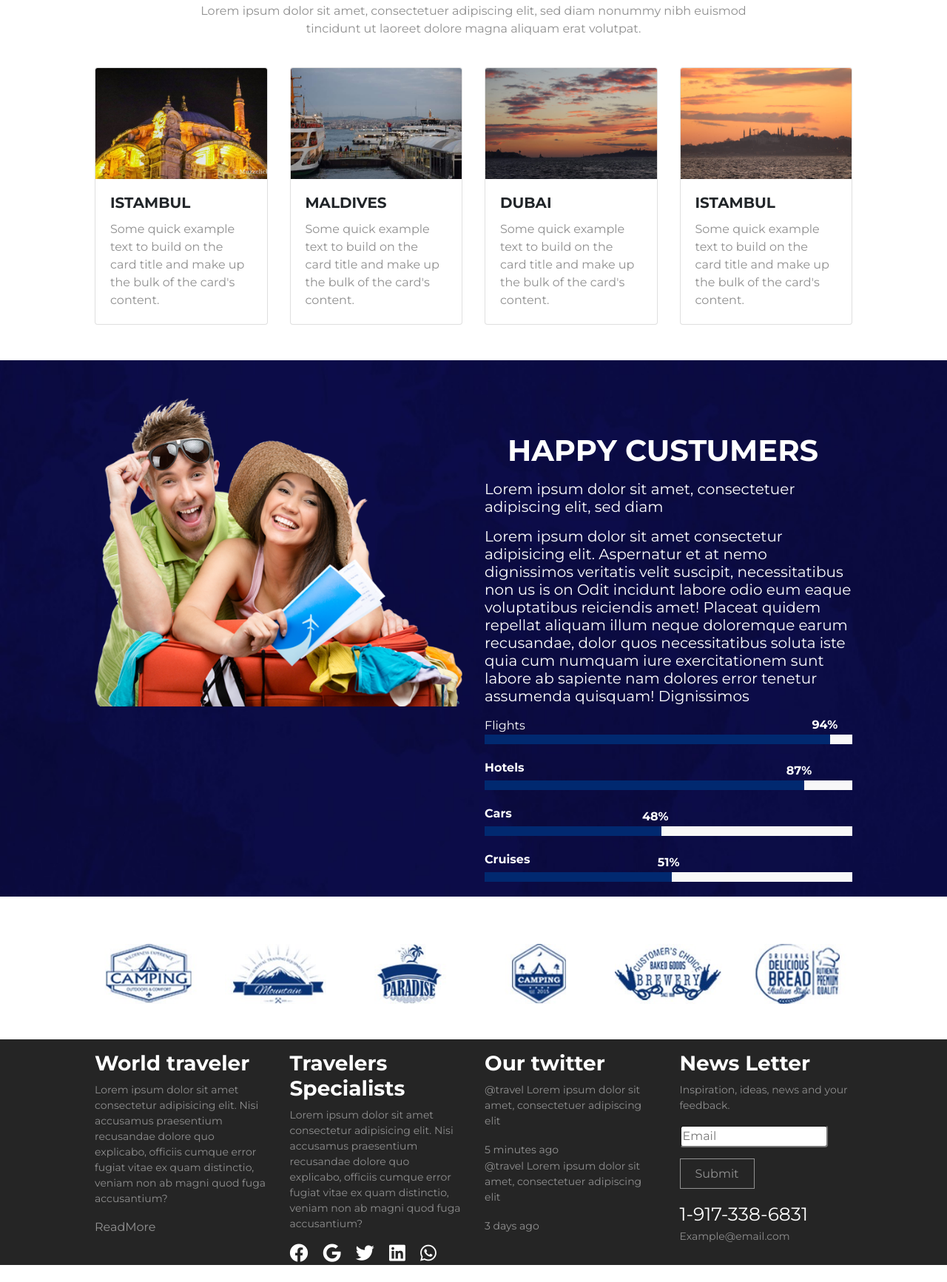
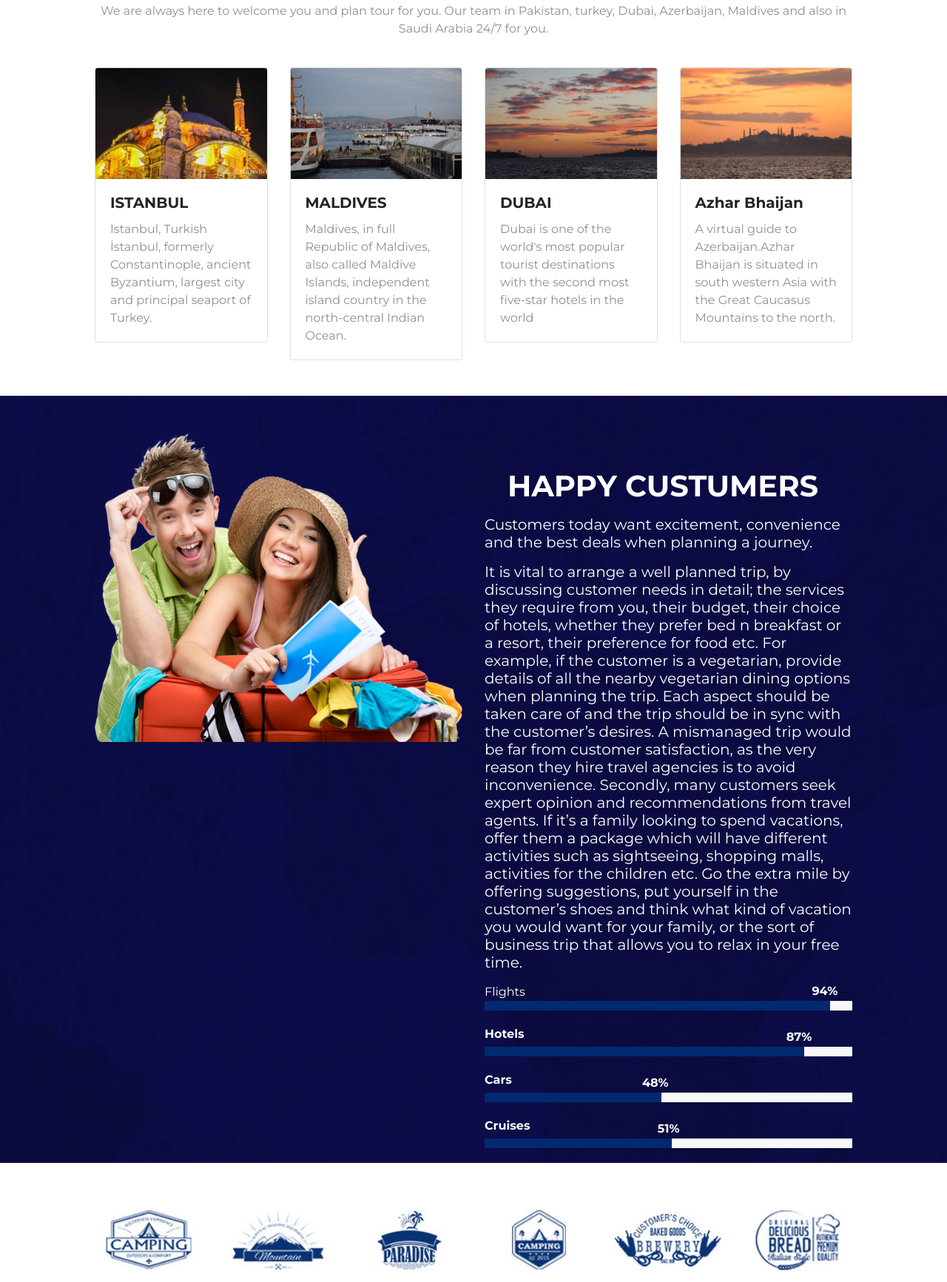
Before and after one commit to Muhammad-Hunain/tour-travels, a plain HTML site: page index.html in a window 1280 px wide. Shown: the part 947-2680 px from the top of the page at 74% size. Before the commit the page ends 2657 px from the top, so only its background shows below. Drawn offline with nearby package versions, Linux system fonts and the light colour scheme; files whose address does not match are found by name.

Commit message:
demo code remove

```diff
--- a/index.html
+++ b/index.html
@@ -143,19 +143,17 @@
                 <h1>POPULAR CRUISES</h1>
             </div>
             <div class="col-12 col-lg-12 col-md-12 col-sm-12 text-center mt-3   wow fadeInDown" data-wow-duration="3s">
-                <p>Lorem ipsum dolor sit amet, consectetuer adipiscing elit, sed diam nonummy nibh euismod<br>
-                    tincidunt ut laoreet dolore magna aliquam erat volutpat.</p>
+                <p>We are always here to welcome you and plan tour for you. Our team in Pakistan,
+                    turkey, Dubai, Azerbaijan, Maldives and also in Saudi Arabia 24/7 for you.</p>
             </div>
 
             <div class=" col-lg-3 col-md-6 col-sm-12 col-12 mt-4 mb-5 wow fadeInDown" data-wow-duration="3s">
                 <div class="card">
                     <img class="card-img-top" src="./images/slider2.jpeg" alt="Card image cap">
                     <div class="card-body">
-                        <h5 class="card-title">ISTAMBUL</h5>
-                        <p class="card-text">Some quick example text to build on the card title and make up the bulk
-                            of
-                            the
-                            card's content.</p>
+                        <h5 class="card-title">ISTANBUL</h5>
+                        <p class="card-text">Istanbul, Turkish İstanbul, formerly Constantinople, ancient Byzantium,
+                            largest city and principal seaport of Turkey.</p>
                     </div>
                 </div>
             </div>
@@ -164,10 +162,8 @@
                     <img class="card-img-top" src="./images/slider3.jpeg" alt="Card image cap">
                     <div class="card-body">
                         <h5 class="card-title">MALDIVES</h5>
-                        <p class="card-text">Some quick example text to build on the card title and make up the bulk
-                            of
-                            the
-                            card's content.</p>
+                        <p class="card-text">Maldives, in full Republic of Maldives, also called Maldive Islands,
+                            independent island country in the north-central Indian Ocean. </p>
                     </div>
                 </div>
             </div>
@@ -176,10 +172,8 @@
                     <img class="card-img-top" src="./images/slider1.jpeg" alt="Card image cap">
                     <div class="card-body">
                         <h5 class="card-title">DUBAI</h5>
-                        <p class="card-text">Some quick example text to build on the card title and make up the bulk
-                            of
-                            the
-                            card's content.</p>
+                        <p class="card-text">Dubai is one of the world's most popular tourist destinations with the
+                            second most five-star hotels in the world</p>
                     </div>
                 </div>
             </div>
@@ -187,11 +181,10 @@
                 <div class="card">
                     <img class="card-img-top" src="./images/slider10.jpeg" alt="Card image cap">
                     <div class="card-body">
-                        <h5 class="card-title">ISTAMBUL</h5>
-                        <p class="card-text">Some quick example text to build on the card title and make up the bulk
-                            of
-                            the
-                            card's content.</p>
+                        <h5 class="card-title">Azhar Bhaijan</h5>
+                        <p class="card-text"> A virtual guide to Azerbaijan.Azhar Bhaijan is situated in south western
+                            Asia with the Great Caucasus
+                            Mountains to the north.</p>
                     </div>
                 </div>
             </div>
@@ -212,17 +205,23 @@
                         <h1>HAPPY CUSTUMERS</h1>
                     </div>
                     <div class=" mt-3 h5 popular_paragraph wow fadeInRight" data-wow-duration="3s">
-                        <p>Lorem ipsum dolor sit amet, consectetuer adipiscing elit, sed diam
+                        <p>Customers today want excitement, convenience and the best deals when planning a journey.
                         </p>
                         <p>
-                            Lorem ipsum dolor sit amet consectetur adipisicing elit. Aspernatur et at nemo
-                            dignissimos
-                            veritatis velit suscipit, necessitatibus non us is on Odit incidunt labore
-                            odio eum eaque voluptatibus reiciendis amet!
-                            Placeat quidem repellat aliquam illum neque doloremque earum recusandae, dolor quos
-                            necessitatibus soluta iste quia cum numquam iure exercitationem sunt labore ab sapiente
-                            nam
-                            dolores error tenetur assumenda quisquam! Dignissimos
+                            It is vital to arrange a well planned trip, by discussing customer needs in detail; the
+                            services they require from you, their budget, their choice of hotels, whether they prefer
+                            bed n breakfast or a resort, their preference for food etc. For example, if the customer is
+                            a vegetarian, provide details of all the nearby vegetarian dining options when planning the
+                            trip. Each aspect should be taken care of and the trip should be in sync with the customer’s
+                            desires. A mismanaged trip would be far from customer satisfaction, as the very reason they
+                            hire travel agencies is to avoid inconvenience.
+
+                            Secondly, many customers seek expert opinion and recommendations from travel agents. If it’s
+                            a family looking to spend vacations, offer them a package which will have different
+                            activities such as sightseeing, shopping malls, activities for the children etc. Go the
+                            extra mile by offering suggestions, put yourself in the customer’s shoes and think what kind
+                            of vacation you would want for your family, or the sort of business trip that allows you to
+                            relax in your free time.
                         </p>
 
                     </div>
@@ -301,27 +300,18 @@
             <div class="row">
                 <div class="col-lg-3 col-md-3 col-sm-12 col-12 footer footer_logo_1 mt-3">
                     <h3>World traveler</h3>
-                    <p class="small-font">Lorem ipsum dolor sit amet consectetur adipisicing elit. Nisi accusamus
-                        praesentium
-                        recusandae
-                        dolore
-                        quo explicabo, officiis cumque error fugiat vitae ex quam distinctio, veniam non ab magni
-                        quod
-                        fuga
-                        accusantium?</p>
+                    <p class="small-font">Our main aim is to provide quality services, great adventure, and our
+                        valuable client’s satWe are always here to welcome you and plan tour for you. Our team in
+                        Pakistan,
+                        turkey, Dubai, Azerbaijan, Maldives and also in Saudi Arabia 24/7 for you.isfaction from all
+                        over
+                        the world.</p>
                     <a href="#">ReadMore</a>
                 </div>
                 <div class="col-lg-3 col-md-3 col-sm-12 col-12 footer footer_logo_2 mt-3">
                     <h3>Travelers Specialists</h3>
-                    <p class="small-font">Lorem ipsum dolor sit amet consectetur adipisicing elit. Nisi accusamus
-                        praesentium
-                        recusandae
-                        dolore
-                        quo explicabo, officiis cumque error fugiat vitae ex quam distinctio, veniam non ab magni
-                        quod
-                        fuga
-                        accusantium?</p>
-
+                    <p class="small-font">We are always here to welcome you and plan tour for you. Our team in Pakistan,
+                        turkey, Dubai, Azerbaijan, Maldives and also in Saudi Arabia 24/7 for you.</p>
                     <i class=" fab fa-facebook"></i>
                     <i class=" ml-3 fab fa-google "></i>
                     <i class=" ml-3 fab fa-twitter "></i>
@@ -344,8 +334,9 @@
                     <p class="small-font">Inspiration, ideas, news and your feedback.</p>
                     <input type="Email" placeholder="Email" size="20"><br><br>
                     <a href="#">Submit</a><br><br>
-                    <span class="small-font">1-917-338-6831</span>
-                    <p class="small-font">Example@email.com</p>
+                    <span class="small-font">+90 545 382 01 81</span><br>
+                    <span class="small-font">+92 315 736 38 00</span>
+                    <p class="small-font">worldtravler1994@gmail.com</p>
                 </div>
             </div>
         </div>
```
Also changed, not shown: about.html (+15 -25 lines), contact.html (+20 -37 lines), service.html (+11 -18 lines), 1 other file.
